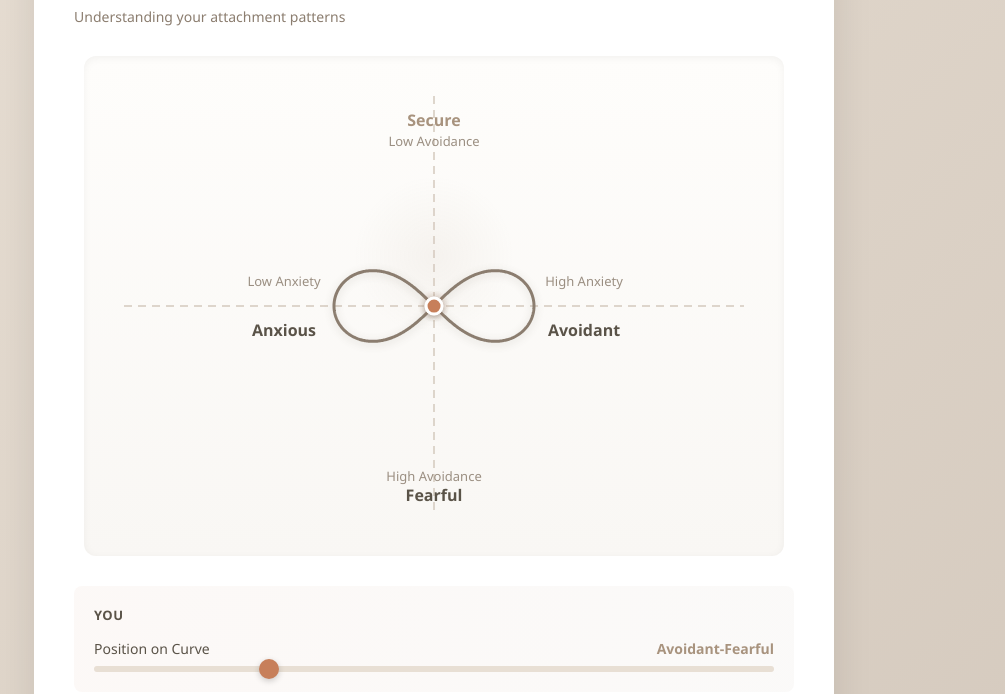
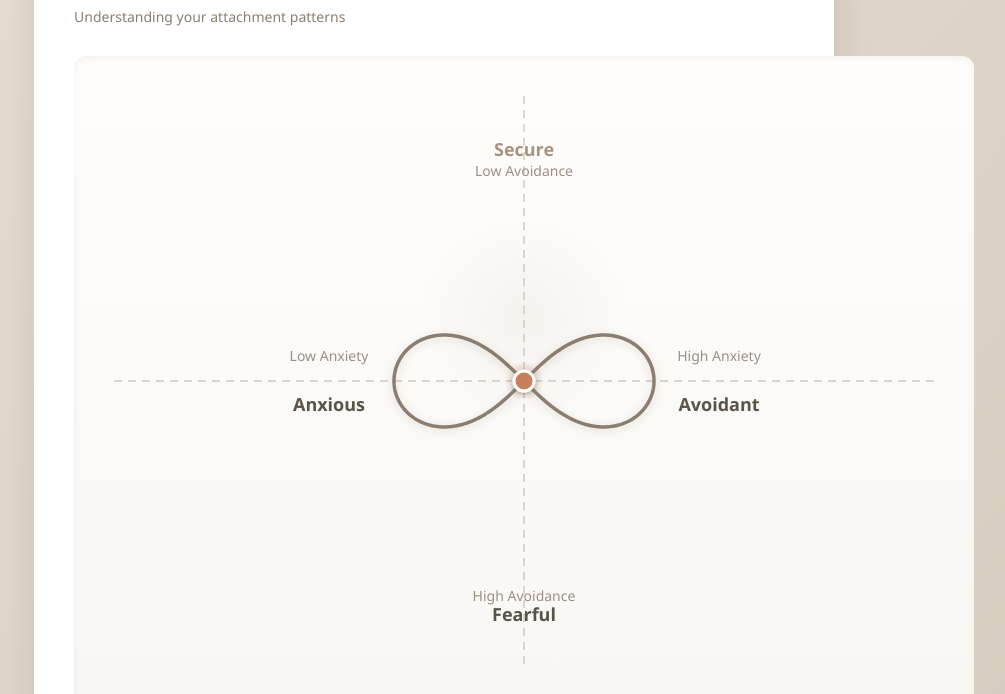
Before and after one commit to parzival3/attachment-graphs, a plain HTML site: page index.html in a window 1280 px wide. Shown: the part 101-795 px from the top of the page, without its empty margins (206-1211 px from the left). Drawn offline with Linux system fonts and the light colour scheme.

Commit message:
Increase diagram size for better visibility
- Increase canvas from 700x500 to 900x650
- Increase scale from 100 to 130
- Increase point radius from 8 to 10
- Increase font sizes (16/18 instead of 15/16)
- Increase line width to 3.5
- Better visibility and easier interaction

Co-Authored-By: Warp <agent@warp.dev>

```diff
--- a/attachment-diagram.js
+++ b/attachment-diagram.js
@@ -12,17 +12,17 @@ class AttachmentDiagram {
         this.config = {
             centerX: options.centerX || this.canvas.width / 2,
             centerY: options.centerY || this.canvas.height / 2,
-            scale: options.scale || 100,
-            lineWidth: options.lineWidth || 3,
+            scale: options.scale || 130,
+            lineWidth: options.lineWidth || 3.5,
             curveColor: options.curveColor || '#8b7d6f',
             labelColor: options.labelColor || '#5a5348',
             axisColor: options.axisColor || '#d4c9bd',
             highlightColor: options.highlightColor || '#a8937e',
-            fontSize: options.fontSize || 15,
-            labelFontSize: options.labelFontSize || 16,
+            fontSize: options.fontSize || 16,
+            labelFontSize: options.labelFontSize || 18,
             showLabels: options.showLabels !== false,
             showAxes: options.showAxes !== false,
-            pointRadius: options.pointRadius || 8,
+            pointRadius: options.pointRadius || 10,
             showQuadrants: options.showQuadrants !== false
         };
 
--- a/index.html
+++ b/index.html
@@ -152,7 +152,7 @@
     <div id="container">
         <h2>Attachment Style Diagram</h2>
         <p class="subtitle">Understanding your attachment patterns</p>
-        <canvas id="attachmentCanvas" width="700" height="500"></canvas>
+        <canvas id="attachmentCanvas" width="900" height="650"></canvas>
 
         <div class="controls">
             <div class="person-section">
```
